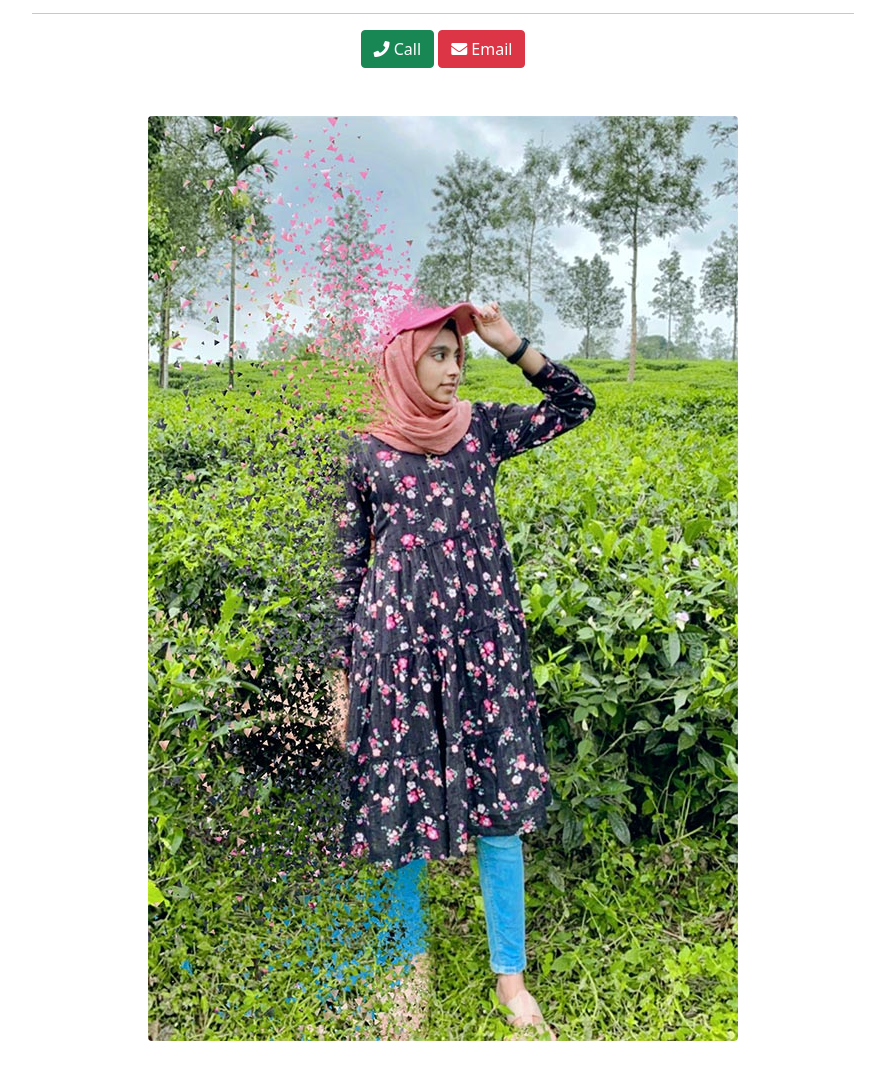
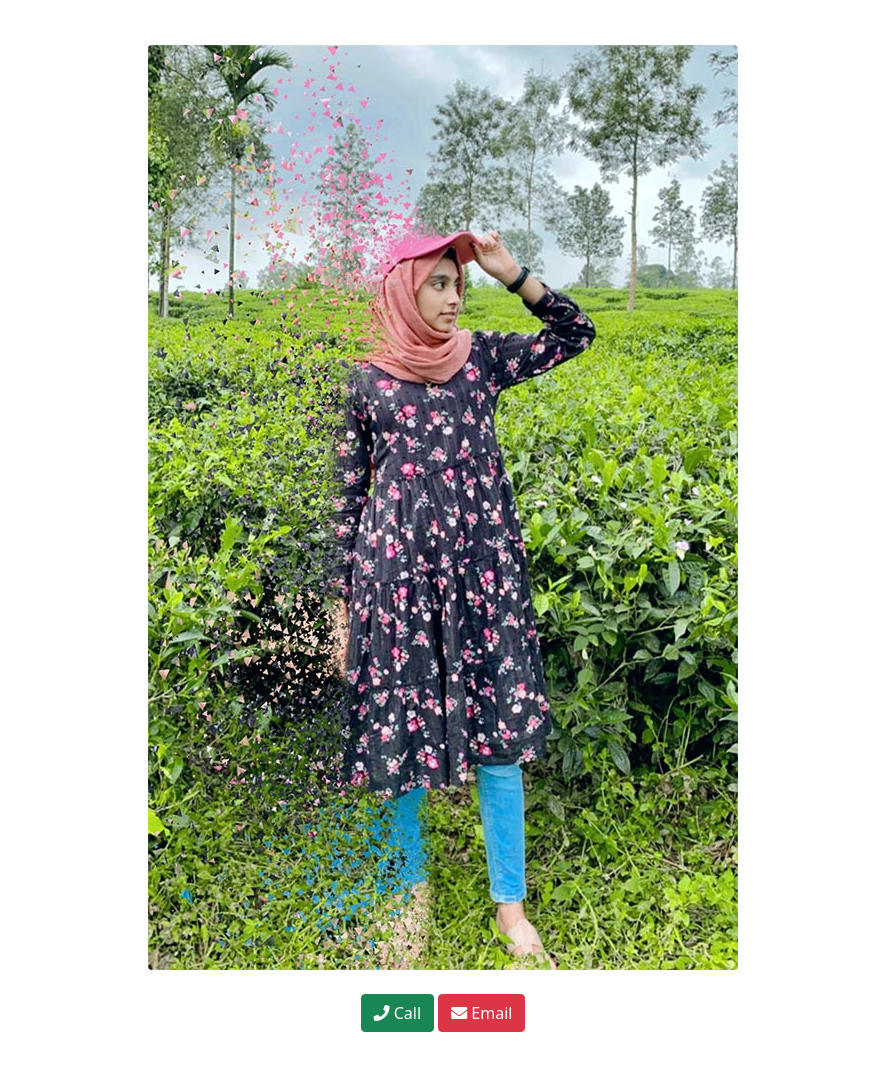
Before and after one commit to imbazim/SanaPk, a plain HTML site: page index.html in a window 1280 px wide. Shown: the part 210-1287 px from the top of the page, without its empty margins (197-1082 px from the left). Drawn offline with Linux system fonts and the light colour scheme.

Commit message:
Update index.html

```diff
--- a/index.html
+++ b/index.html
@@ -23,12 +23,12 @@
               <h1 class="text-primary">SANA PK</h1>
               <div class="mb-5">
                 <a class="btn btn-warning" href="https://instagram.com/_binth_abee_"><i class="fab fa-instagram"></i> My Instagram</a>
-                <hr>
+              </div>
+              <img class="img-fluid rounded mb-4" src="img/sana2.jpg" alt="Sana">
+              <div class="mb-5">
                 <a class="btn btn-success" href="tel:+919633322293"><i class="fas fa-phone"></i> Call</a>
                 <a class="btn btn-danger" href="mailto:fsanapk@gmail.com"><i class="fas fa-envelope"></i> Email</a>
               </div>
-              <img class="img-fluid rounded mb-4" src="img/sana2.jpg" alt="Sana">
-
 
 
             </main>
```
